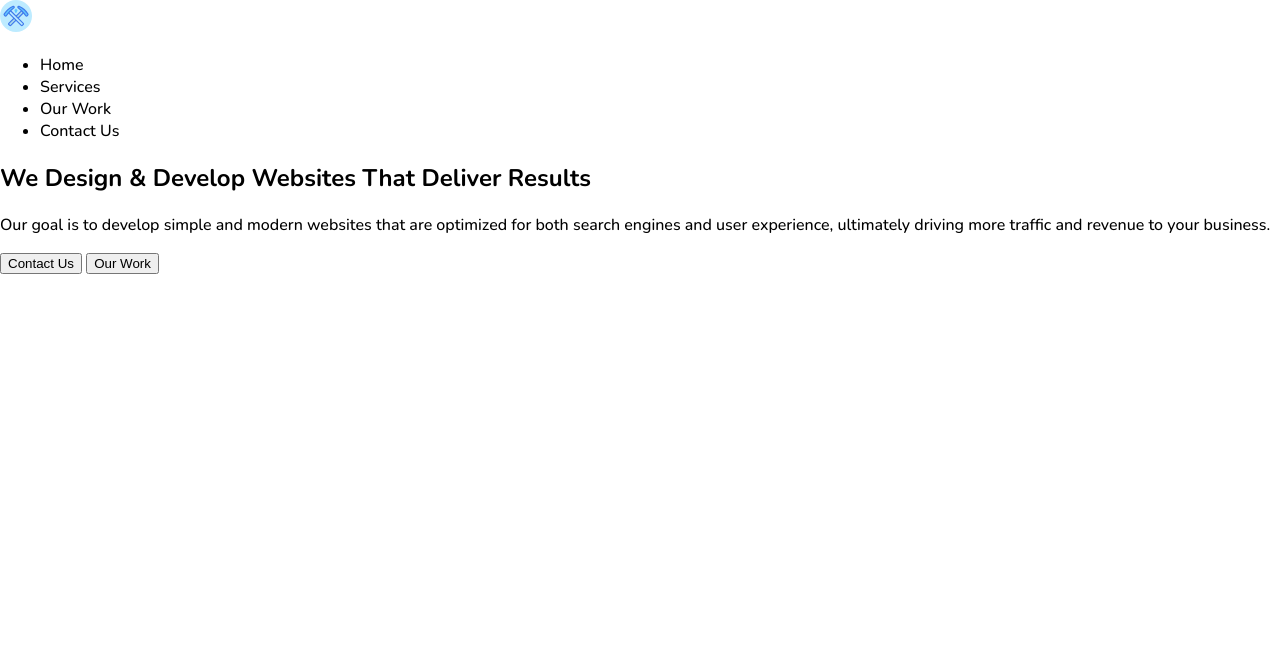
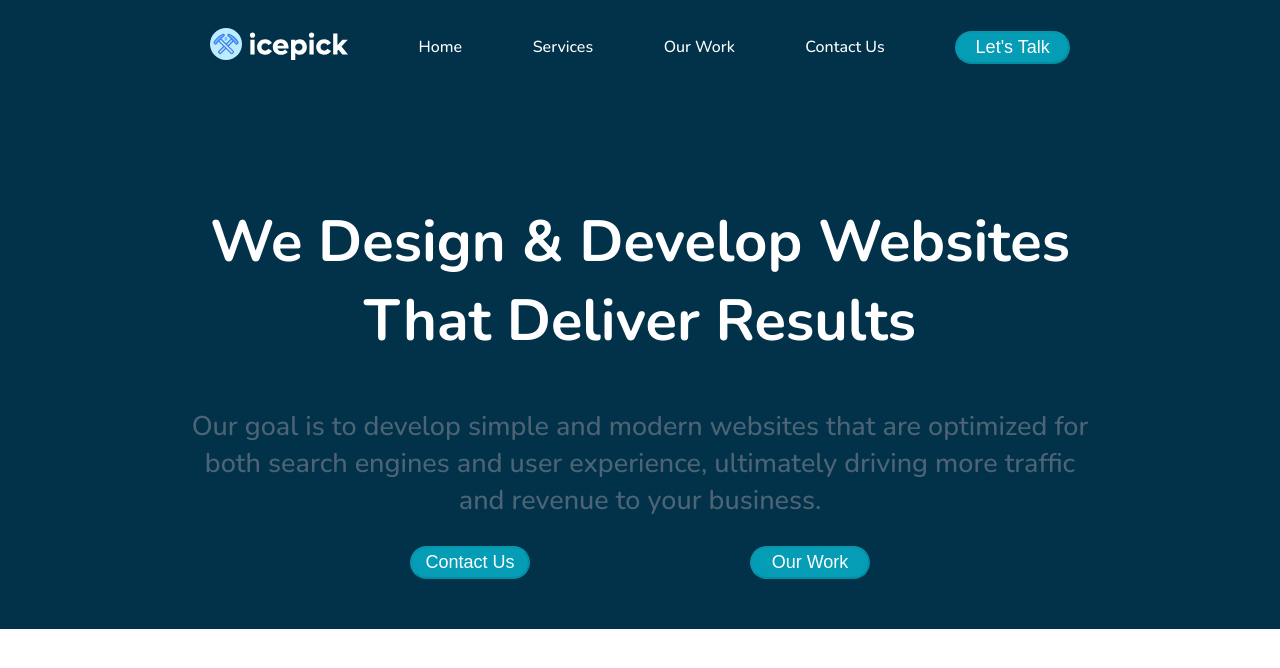
Before and after one commit to ReyAntonio12/Digital_Agency3rd, a website: page index.html in a window 1280 px wide. Drawn offline with nearby package versions, Linux system fonts and the light colour scheme.

Commit message:
Adding new class names to html and providing initial styles to header section

```diff
--- a/index.html
+++ b/index.html
@@ -15,7 +15,6 @@
         <header class="container__header">
             <section class="container__logo">
                 <a><img src="assets/logo.svg" alt="Icepick Logo" id="agencyLogo" /></a>
-            </section>
                 <nav class="container__navigationMenu">
                     <ul class="navigation__list">
                         <li><a>Home</a></li>
@@ -24,12 +23,16 @@
                         <li><a>Contact Us</a></li>
                     </ul>
                 </nav>
+                <button class="action--button">Let's Talk</button>
+            </section>
             <section class="container__mainInfo">
-                <h1>We Design & Develop Websites That Deliver Results</h1>
-                <p>Our goal is to develop simple and modern websites that are optimized for both search
+                <h1 class="text--xxl text--center">We Design & Develop Websites That Deliver Results</h1>
+                <p class="text--center text--l" id="mainDescription">Our goal is to develop simple and modern websites that are optimized for both search
                 engines and user experience, ultimately driving more traffic and revenue to your business.</p>
-                <button>Contact Us</button>
-                <button>Our Work</button>
+                <div class="container__buttons">
+                  <button class="action--button">Contact Us</button>
+                  <button class="action--button">Our Work</button>
+                </div>
             </section>
         </header>
     </main>
--- a/styles.css
+++ b/styles.css
@@ -3,7 +3,7 @@
   --header-color-background: #01324a;
   --button-blue-background: #049db5;
   --hover-button-blue: #058498;
-  --font-gray-color: #35526a;
+  --font-gray-color: #4D6476;
   --font-size: 14px;
   --font-size-m: 18px;
   --font-size-l: 27px;
@@ -15,7 +15,76 @@
   --mobile-font-size-xxl: 32px;
 }
 
+/* General Settings */
+
 body {
   margin: 0;
   font-family: 'Nunito', sans-serif;
+  scroll-behavior: smooth;
 }
+
+.container__header {
+  display: grid;
+  place-content: center;
+}
+
+.text--xxl {
+  font-size: var(--font-size-xxl);
+}
+
+.text--center {
+  text-align: center;
+}
+
+.text--l{
+  font-size: var(--font-size-l);
+}
+/* Header */
+
+main {
+  background-color: var(--header-color-background);
+  color: var(--white-color)
+}
+
+.container__logo {
+  padding: 20px;
+  display: flex;
+  justify-content: space-between;
+  align-items: center;
+}
+
+.container__navigationMenu{
+    width: 75%;
+}
+
+.navigation__list {
+  list-style: none;
+  display: flex;
+  justify-content: space-evenly;
+  padding: 0;
+}
+
+.action--button{
+  background-color: var(--button-blue-background);
+  cursor: pointer;
+  color: var(--white-color);
+  border-color: rgba(0,0,0,.1);
+  border-radius: 1em;
+  padding: 0.25rem 0.75rem;
+  font-size: var(--font-size-m);
+  width: 120px;
+}
+
+.container__mainInfo{
+  padding: 60px 0 50px 0;
+  max-width: 900px;
+}
+
+#mainDescription{
+  color: var(--font-gray-color)
+}
+
+.container__buttons{
+  display: flex;
+  justify-content: space-evenly;
+}
```
Lines whose indentation alone changed are shown as unchanged.
